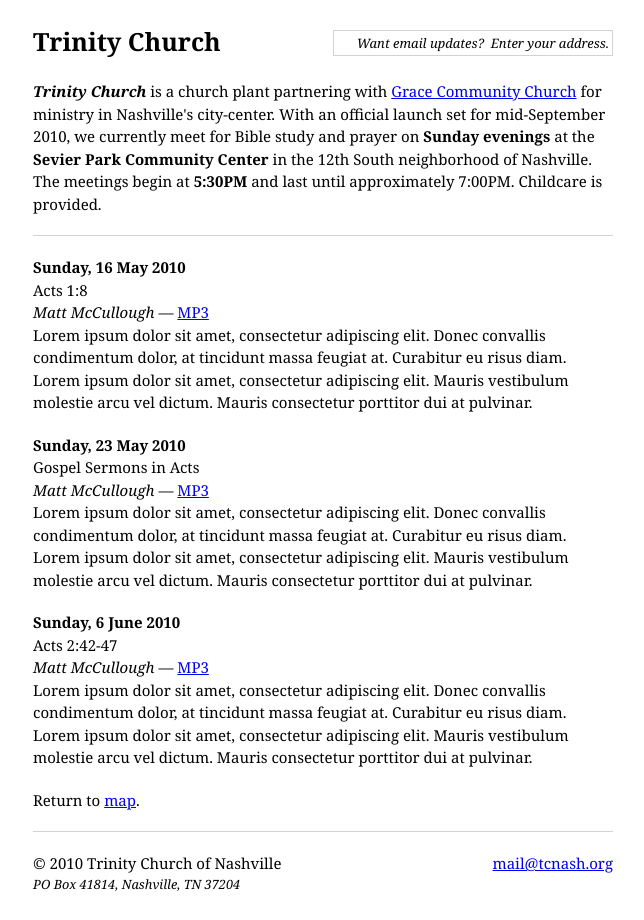
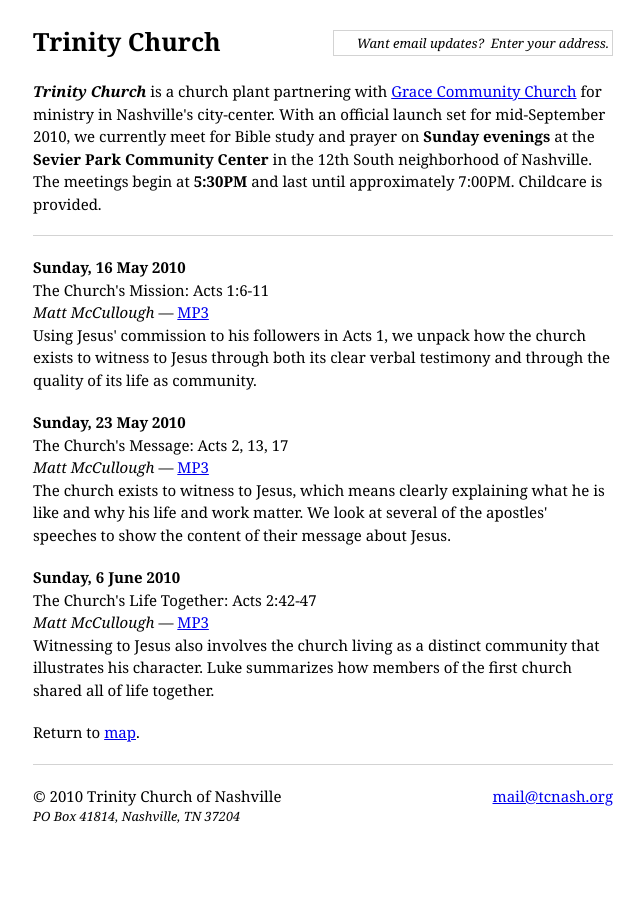
Before and after one commit to drewr/trinitypy, a Django app: template templates/audio.html in a window 1280 px wide. Shown: the whole page, without its empty margins (137-781 px from the left). After the commit the page ends 823 px from the top, so only its background shows below. Run offline with Django 3.2, Linux system fonts and the light colour scheme; the template is opened without the code that fills it, so the values that code supplies are empty.

Commit message:
Add real copy.

```diff
--- a/templates/audio.html
+++ b/templates/audio.html
@@ -6,38 +6,33 @@
 
 <p>
 <b>Sunday, 16 May 2010</b><br/>
-Acts 1:8<br/>
+The Church's Mission: Acts 1:6-11<br/>
 <i>Matt McCullough</i> &#8212;
 <a href="http://media.tcnash.org/2010-05-16-Acts-1-8.mp3">MP3</a><br/>
-Lorem ipsum dolor sit amet, consectetur adipiscing elit. Donec
-convallis condimentum dolor, at tincidunt massa feugiat at. Curabitur
-eu risus diam. Lorem ipsum dolor sit amet, consectetur adipiscing
-elit. Mauris vestibulum molestie arcu vel dictum. Mauris consectetur
-porttitor dui at pulvinar.
+Using Jesus' commission to his followers in Acts 1, we unpack how the
+church exists to witness to Jesus through both its clear verbal
+testimony and through the quality of its life as community.
 </p>
 
 <p>
 <b>Sunday, 23 May 2010</b><br/>
-Gospel Sermons in Acts<br/>
+The Church's Message: Acts 2, 13, 17<br/>
 <i>Matt McCullough</i> &#8212;
 <a href="http://media.tcnash.org/2010-05-23-Acts-Gospel.mp3">MP3</a><br/>
-Lorem ipsum dolor sit amet, consectetur adipiscing elit. Donec
-convallis condimentum dolor, at tincidunt massa feugiat at. Curabitur
-eu risus diam. Lorem ipsum dolor sit amet, consectetur adipiscing
-elit. Mauris vestibulum molestie arcu vel dictum. Mauris consectetur
-porttitor dui at pulvinar.
+The church exists to witness to Jesus, which means clearly explaining
+what he is like and why his life and work matter.  We look at several
+of the apostles' speeches to show the content of their message about
+Jesus.
 </p>
 
 <p>
 <b>Sunday, 6 June 2010</b><br/>
-Acts 2:42-47<br/>
+The Church's Life Together: Acts 2:42-47<br/>
 <i>Matt McCullough</i> &#8212;
 <a href="http://media.tcnash.org/2010-06-06-Acts-2-42-47.mp3">MP3</a><br/>
-Lorem ipsum dolor sit amet, consectetur adipiscing elit. Donec
-convallis condimentum dolor, at tincidunt massa feugiat at. Curabitur
-eu risus diam. Lorem ipsum dolor sit amet, consectetur adipiscing
-elit. Mauris vestibulum molestie arcu vel dictum. Mauris consectetur
-porttitor dui at pulvinar.
+Witnessing to Jesus also involves the church living as a distinct
+community that illustrates his character.  Luke summarizes how members
+of the first church shared all of life together.
 </p>
 
 <p>Return to <a href="/">map</a>.</p>
```
